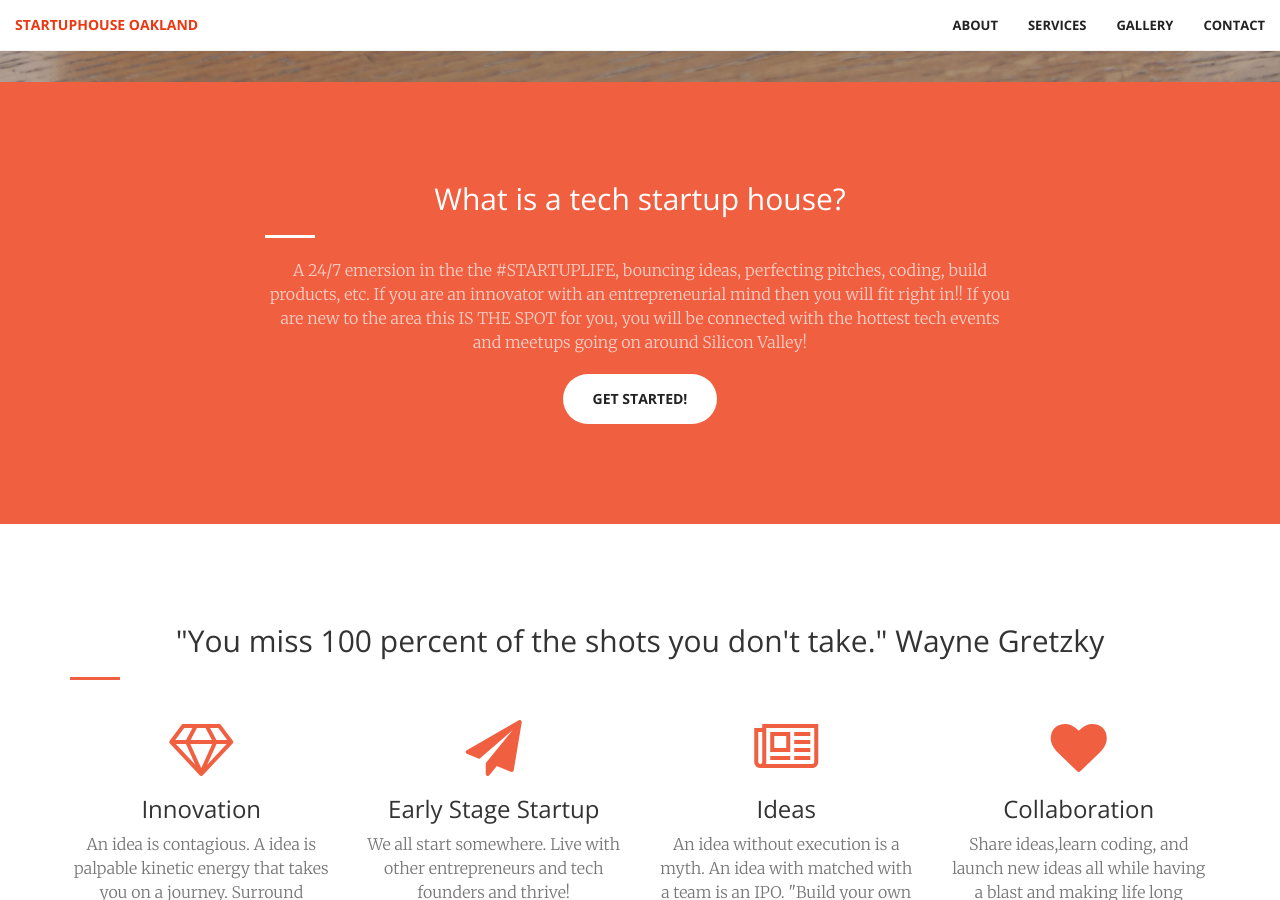
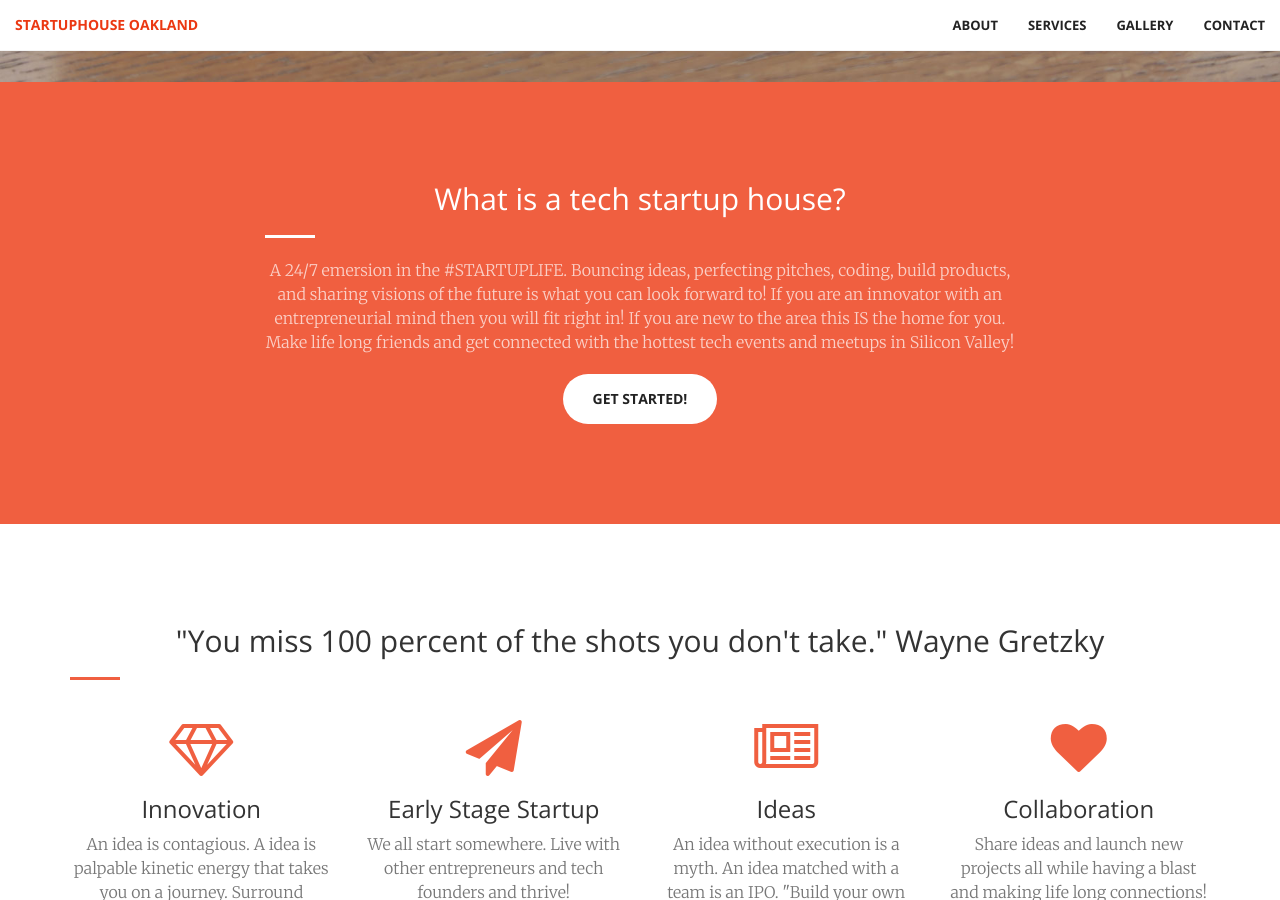
Before and after one commit to startuphouseoakland/startuphouseoakland.github.io, a Jekyll site: the page built from index.html, in a window 1280 px wide and 900 px high, scrolled down 818 px. Built offline with Jekyll 4.4.1, drawn with Linux system fonts in a browser that asks for light colours; some of the changed text lies outside the part shown.

Commit message:
Update index.html

```diff
--- a/index.html
+++ b/index.html
@@ -6,7 +6,7 @@ layout: default
         <div class="header-content-inner">
             <h1> Oaklands' First Residential Tech Haven.</h1>
             <hr>
-            <p>A 24/7 #StartupLife residential experience for techies, developers, founders, innovators, entrepreneurs, and scientist alike! The mecca of tech in Oakland!</p>
+            <p>A 24/7 #StartupLife residential experience for techies, developers, founders, innovators, entrepreneurs, and scientist alike! The Mecca of Tech in Oakland!</p>
             <a href="#about" class="btn btn-primary btn-xl page-scroll">Find Out More</a>
         </div>
     </div>
@@ -18,7 +18,7 @@ layout: default
             <div class="col-lg-8 col-lg-offset-2 text-center">
                 <h2 class="section-heading">What is a tech startup house?</h2>
                 <hr class="light">
-                <p class="text-faded">A 24/7 emersion in the the #STARTUPLIFE, bouncing ideas, perfecting pitches, coding, build products, etc. If you are an innovator with an entrepreneurial mind then you will fit right in!! If you are new to the area this IS THE SPOT for you, you will be connected with the hottest tech events and meetups going on around Silicon Valley!</p>
+                <p class="text-faded">A 24/7 emersion in the #STARTUPLIFE. Bouncing ideas, perfecting pitches, coding, build products, and sharing visions of the future is what you can look forward to! If you are an innovator with an entrepreneurial mind then you will fit right in! If you are new to the area this IS the home for you. Make life long friends and get connected with the hottest tech events and meetups in Silicon Valley!</p>
                 <a href="#" class="btn btn-default btn-xl">Get Started!</a>
             </div>
         </div>
@@ -54,14 +54,14 @@ layout: default
                 <div class="service-box">
                     <i class="fa fa-4x fa-newspaper-o wow bounceIn text-primary" data-wow-delay=".2s"></i>
                     <h3>Ideas</h3>
-                    <p class="text-muted">An idea without execution is a myth. An idea with matched with a team is an IPO. "Build your own dreams, or someone else will hire you to build theirs." Farrah Gray</p>
+                    <p class="text-muted">An idea without execution is a myth. An idea matched with a team is an IPO. "Build your own dreams, or someone else will hire you to build theirs." Farrah Gray</p>
                 </div>
             </div>
             <div class="col-lg-3 col-md-6 text-center">
                 <div class="service-box">
                     <i class="fa fa-4x fa-heart wow bounceIn text-primary" data-wow-delay=".3s"></i>
                     <h3>Collaboration</h3>
-                    <p class="text-muted">Share ideas,learn coding, and launch new ideas all while having a blast and making life long connections!</p>
+                    <p class="text-muted">Share ideas and launch new projects all while having a blast and making life long connections!</p>
                 </div>
             </div>
         </div>
@@ -168,7 +168,7 @@ layout: default
 <aside class="bg-dark">
     <div class="container text-center">
         <div class="call-to-action">
-            <h2>A place for like minded people to explore new ideas and get connected to others in Silicon Valley!</h2>
+            <h2>A home for like minded people to explore new ideas and get connected to others in Silicon Valley!</h2>
             <a href="https://docs.google.com/forms/d/1_GEzIO7VVv3_3-qqBmnCXx0ajsrS-BMAAHQCqWjlHqg/viewform?usp=send_form" target="_blank" class="btn btn-default btn-xl wow tada">Apply now!</a>
 
         </div>
@@ -179,9 +179,9 @@ layout: default
     <div class="container">
         <div class="row">
             <div class="col-lg-8 col-lg-offset-2 text-center">
-                <h3 class="section-heading">It's very important to have a feedback loop, where you're constantly thinking about what you've done and how you could be doing it better - Elon Musk, Tesla and SpaceX</h3>
+                <h3 class="section-heading">"It's very important to have a feedback loop, where you're constantly thinking about what you've done and how you could be doing it better" - Elon Musk, Tesla and SpaceX</h3>
                 <hr class="primary">
-                <p>Innovation doesnot work 9-5 so neither should you! Join a community of innovators for a 24/7 #startuplife experience. Apply Now! us?</p>
+                <p>Innovation is not confined to a "9-5" neither should you! Join a community of innovators for a 24/7 #startuplife experience. Apply Now! </p>
             </div>
             <div class="col-lg-12 text-center">
                 <i class="fa fa-envelope-o fa-3x wow bounceIn" data-wow-delay=".1s"></i>
```
